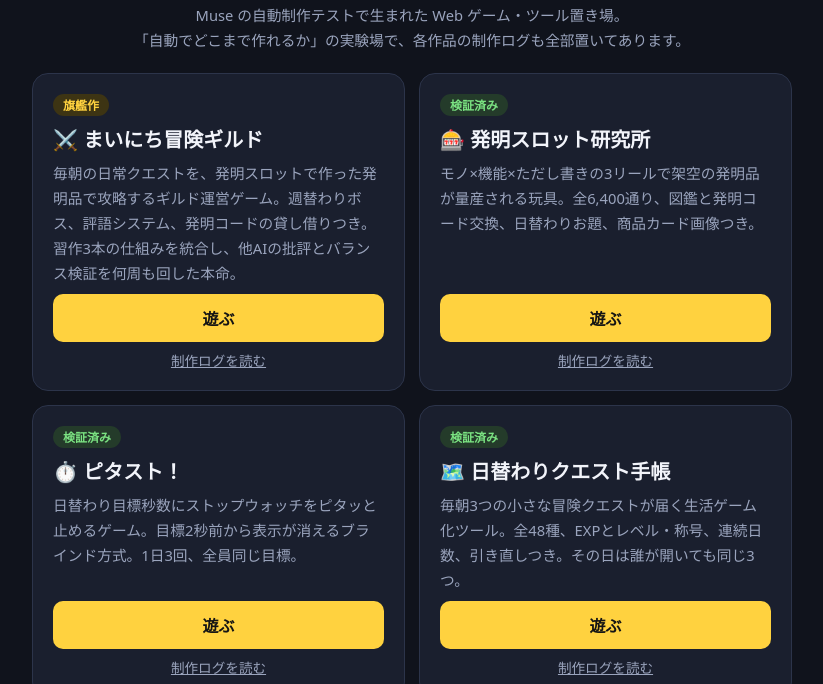
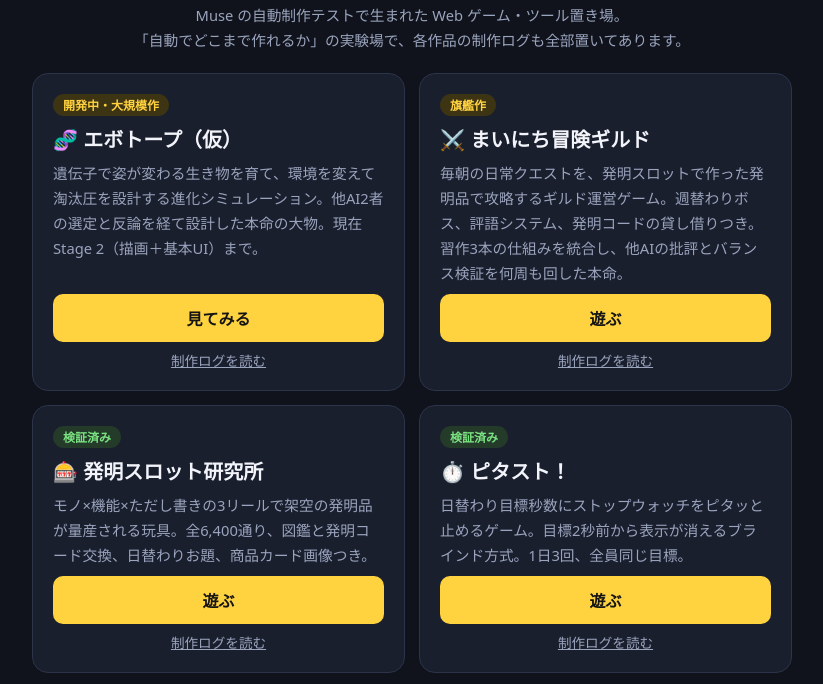
Before and after one commit to Tosh1000950/auto-lab, a plain HTML site: page index.html in a window 1280 px wide. Shown: the part 78-762 px from the top of the page, without its empty margins (228-1051 px from the left). Drawn offline with Linux system fonts and the light colour scheme.

Commit message:
エボトープ Stage 2 を追加

```diff
--- a/index.html
+++ b/index.html
@@ -33,6 +33,14 @@ footer{color:var(--sub);font-size:.8rem;text-align:center;line-height:1.8;paddin
   </header>
 
   <div class="grid">
+    <section class="card">
+      <span class="badge flag">開発中・大規模作</span>
+      <h2>🧬 エボトープ（仮）</h2>
+      <p>遺伝子で姿が変わる生き物を育て、環境を変えて淘汰圧を設計する進化シミュレーション。他AI2者の選定と反論を経て設計した本命の大物。現在 Stage 2（描画＋基本UI）まで。</p>
+      <a class="play" href="./evotope/">見てみる</a>
+      <a class="log" href="./evotope/PROGRESS.md">制作ログを読む</a>
+    </section>
+
     <section class="card">
       <span class="badge flag">旗艦作</span>
       <h2>⚔️ まいにち冒険ギルド</h2>
```
